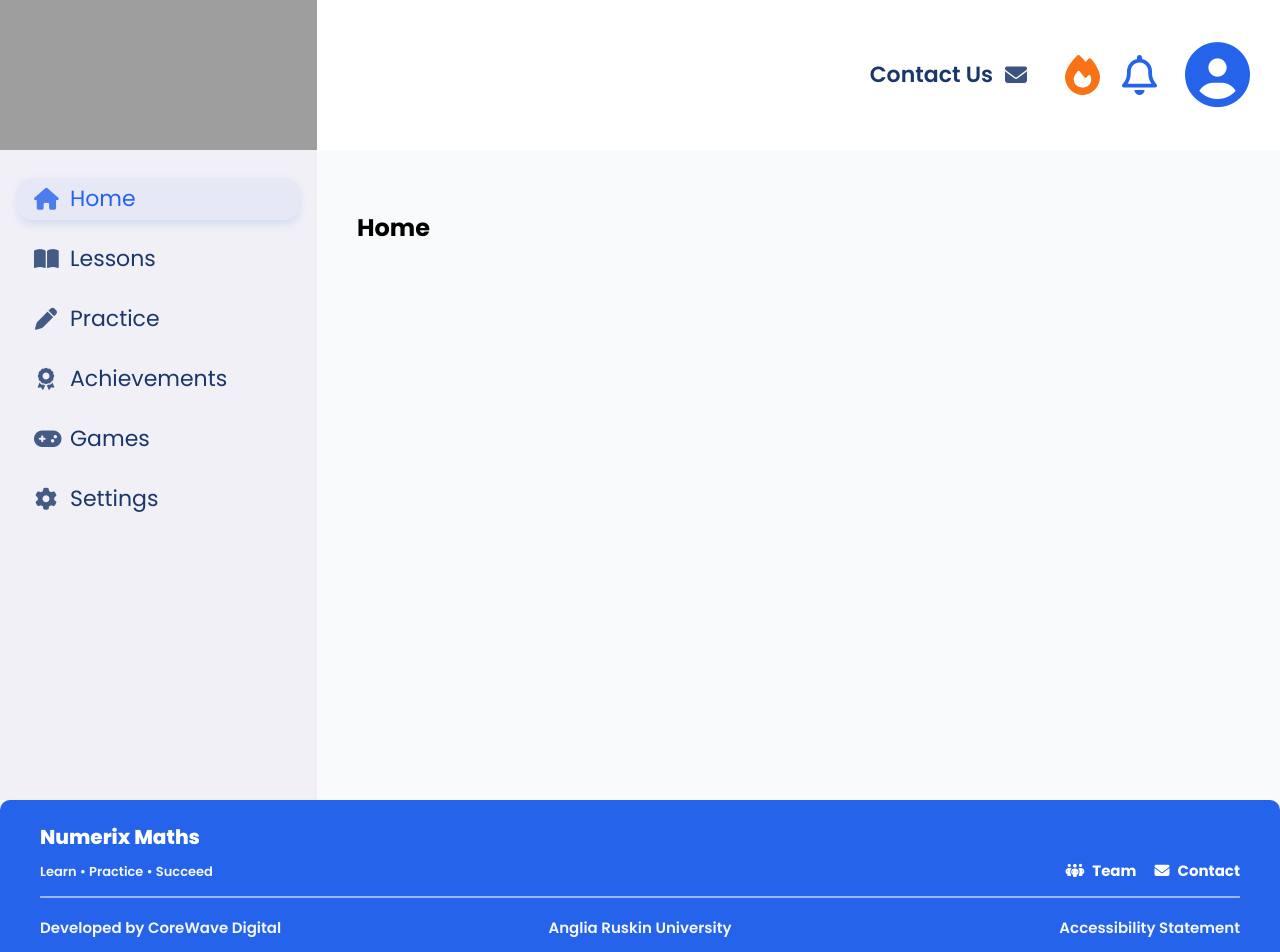
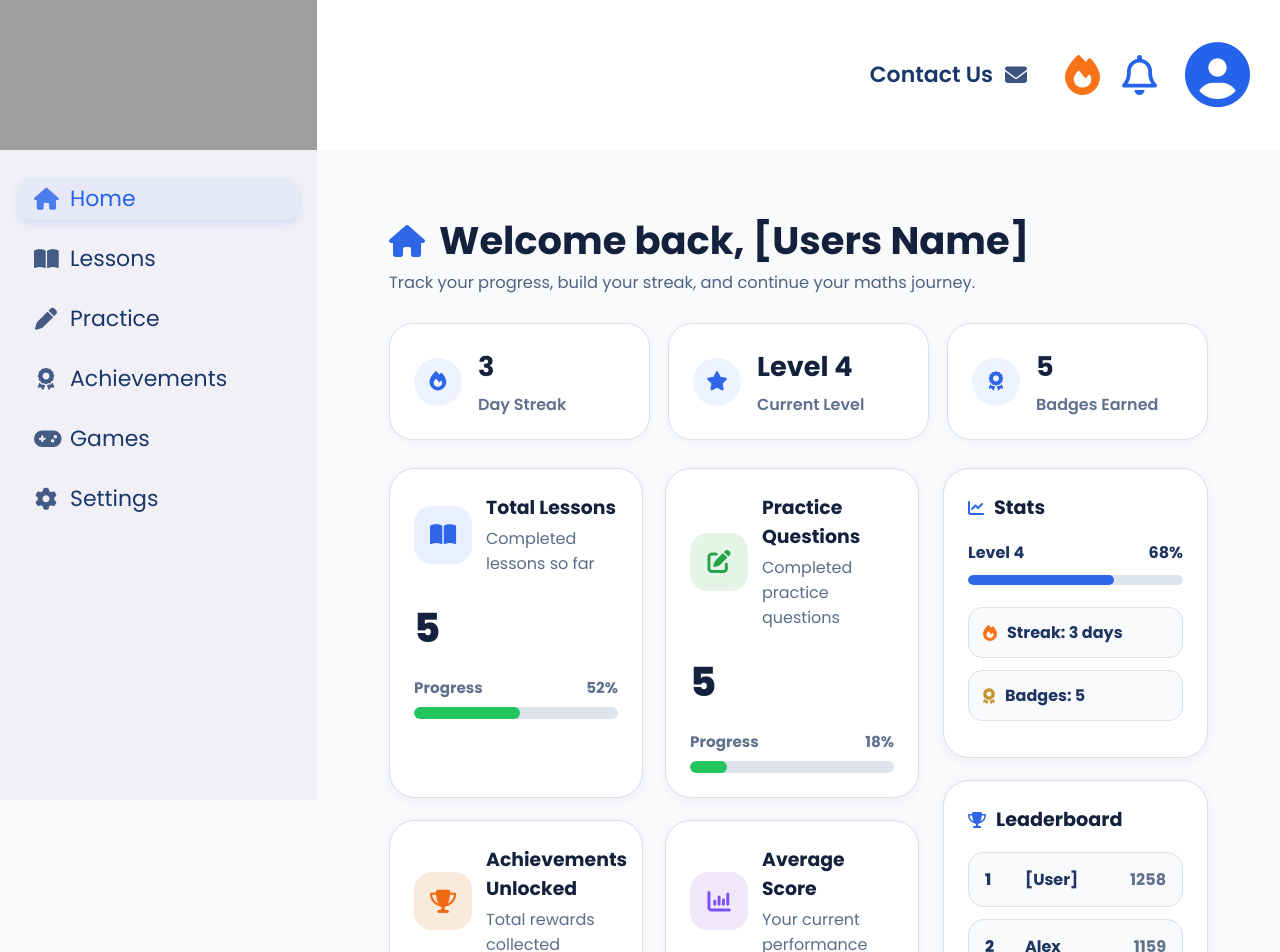
Before and after one commit to dburley67/Numerix-Maths, a Vue app: page /home in a window 1280 px wide. Shown: the top 952 px of the page. Built offline with nearby package versions, Linux system fonts and the light colour scheme; grey boxes are pictures that could not be loaded.

Commit message:
Completed Home page and updated the styling to match the lessons page and welcome page. Just waiting on the database to enable functionality

```diff
--- a/src/pages/HomePage.vue
+++ b/src/pages/HomePage.vue
@@ -1,5 +1,492 @@
 <template>
-  <div>
-    <h2>Home</h2>
-  </div>
+  <section class="home-page">
+    <div class="page-header">
+      <div class="page-title">
+        <i class="fa-solid fa-house"></i>
+        <h1>Welcome back, [Users Name]</h1>
+      </div>
+      <p>
+        Track your progress, build your streak, and continue your maths journey.
+      </p>
+    </div>
+
+    <div class="home-summary">
+      <div class="summary-card">
+        <i class="fa-solid fa-fire"></i>
+        <div>
+          <h2>3</h2>
+          <p>Day Streak</p>
+        </div>
+      </div>
+
+      <div class="summary-card">
+        <i class="fa-solid fa-star"></i>
+        <div>
+          <h2>Level 4</h2>
+          <p>Current Level</p>
+        </div>
+      </div>
+
+      <div class="summary-card">
+        <i class="fa-solid fa-award"></i>
+        <div>
+          <h2>5</h2>
+          <p>Badges Earned</p>
+        </div>
+      </div>
+    </div>
+
+    <div class="dashboard-grid">
+      <div class="main-column">
+        <article class="dashboard-card">
+          <div class="card-header">
+            <div class="card-icon icon-blue">
+              <i class="fa-solid fa-book-open"></i>
+            </div>
+            <div>
+              <h3>Total Lessons</h3>
+              <p>Completed lessons so far</p>
+            </div>
+          </div>
+
+          <div class="big-stat">5</div>
+
+          <div class="progress-row">
+            <span>Progress</span>
+            <span>52%</span>
+          </div>
+          <div class="progress-bar">
+            <div class="progress-fill green" style="width: 52%"></div>
+          </div>
+        </article>
+
+        <article class="dashboard-card">
+          <div class="card-header">
+            <div class="card-icon icon-green">
+              <i class="fa-solid fa-pen-to-square"></i>
+            </div>
+            <div>
+              <h3>Practice Questions</h3>
+              <p>Completed practice questions</p>
+            </div>
+          </div>
+
+          <div class="big-stat">5</div>
+
+          <div class="progress-row">
+            <span>Progress</span>
+            <span>18%</span>
+          </div>
+          <div class="progress-bar">
+            <div class="progress-fill green" style="width: 18%"></div>
+          </div>
+        </article>
+
+        <article class="dashboard-card">
+          <div class="card-header">
+            <div class="card-icon icon-orange">
+              <i class="fa-solid fa-trophy"></i>
+            </div>
+            <div>
+              <h3>Achievements Unlocked</h3>
+              <p>Total rewards collected</p>
+            </div>
+          </div>
+
+          <div class="big-stat">2</div>
+
+          <div class="progress-row">
+            <span>Progress</span>
+            <span>14%</span>
+          </div>
+          <div class="progress-bar">
+            <div class="progress-fill green" style="width: 14%"></div>
+          </div>
+        </article>
+
+        <article class="dashboard-card">
+          <div class="card-header">
+            <div class="card-icon icon-purple">
+              <i class="fa-solid fa-chart-column"></i>
+            </div>
+            <div>
+              <h3>Average Score</h3>
+              <p>Your current performance</p>
+            </div>
+          </div>
+
+          <div class="big-stat">25%</div>
+
+          <div class="progress-row">
+            <span>Performance</span>
+            <span>25%</span>
+          </div>
+          <div class="progress-bar">
+            <div class="progress-fill blue" style="width: 25%"></div>
+          </div>
+        </article>
+      </div>
+
+      <aside class="side-column">
+        <article class="side-card">
+          <div class="side-title">
+            <i class="fa-solid fa-chart-line"></i>
+            <h3>Stats</h3>
+          </div>
+
+          <div class="level-block">
+            <div class="level-head">
+              <span>Level 4</span>
+              <span>68%</span>
+            </div>
+            <div class="progress-bar small">
+              <div class="progress-fill blue" style="width: 68%"></div>
+            </div>
+          </div>
+
+          <div class="mini-stat">
+            <i class="fa-solid fa-fire"></i>
+            <span>Streak: 3 days</span>
+          </div>
+
+          <div class="mini-stat">
+            <i class="fa-solid fa-award"></i>
+            <span>Badges: 5</span>
+          </div>
+        </article>
+
+        <article class="side-card">
+          <div class="side-title">
+            <i class="fa-solid fa-trophy"></i>
+            <h3>Leaderboard</h3>
+          </div>
+
+          <div class="leaderboard-list">
+            <div class="leaderboard-item">
+              <span class="rank">1</span>
+              <span class="player">[User]</span>
+              <span class="score">1258</span>
+            </div>
+            <div class="leaderboard-item">
+              <span class="rank">2</span>
+              <span class="player">Alex</span>
+              <span class="score">1159</span>
+            </div>
+            <div class="leaderboard-item">
+              <span class="rank">3</span>
+              <span class="player">Kai</span>
+              <span class="score">1072</span>
+            </div>
+          </div>
+        </article>
+      </aside>
+    </div>
+  </section>
 </template>
+
+<script setup></script>
+
+<style scoped>
+.home-page {
+  min-height: 100%;
+  padding: 32px;
+  background: transparent;
+}
+
+.page-header {
+  margin-bottom: 28px;
+}
+
+.page-title {
+  display: flex;
+  align-items: center;
+  gap: 14px;
+  margin-bottom: 10px;
+}
+
+.page-title i {
+  font-size: 2rem;
+  color: #2f66e8;
+}
+
+.page-header h1 {
+  margin: 0;
+  font-size: 2.4rem;
+  line-height: 1;
+  color: #14213d;
+}
+
+.page-header p {
+  margin: 0;
+  color: #4f6481;
+  font-size: 1.02rem;
+  font-weight: 500;
+}
+
+.home-summary {
+  display: grid;
+  grid-template-columns: repeat(3, 1fr);
+  gap: 18px;
+  margin-bottom: 28px;
+}
+
+.summary-card {
+  background: #ffffff;
+  border: 1px solid #d8e0ea;
+  border-radius: 24px;
+  padding: 22px 24px;
+  display: flex;
+  align-items: center;
+  gap: 16px;
+  box-shadow: 0 2px 8px rgba(31, 47, 70, 0.04);
+}
+
+.summary-card i {
+  width: 48px;
+  height: 48px;
+  border-radius: 50%;
+  background: #edf4ff;
+  color: #2f66e8;
+  display: flex;
+  align-items: center;
+  justify-content: center;
+  font-size: 1.2rem;
+}
+
+.summary-card h2 {
+  margin: 0;
+  font-size: 1.7rem;
+  color: #14213d;
+}
+
+.summary-card p {
+  margin: 4px 0 0;
+  color: #5f718c;
+  font-weight: 600;
+}
+
+.dashboard-grid {
+  display: grid;
+  grid-template-columns: 2fr 1fr;
+  gap: 24px;
+}
+
+.main-column {
+  display: grid;
+  grid-template-columns: repeat(2, minmax(0, 1fr));
+  gap: 22px;
+}
+
+.dashboard-card,
+.side-card {
+  background: #ffffff;
+  border: 1px solid #d8e0ea;
+  border-radius: 26px;
+  padding: 24px;
+  box-shadow: 0 3px 12px rgba(31, 47, 70, 0.05);
+}
+
+.card-header {
+  display: flex;
+  align-items: center;
+  gap: 14px;
+  margin-bottom: 22px;
+}
+
+.card-icon {
+  width: 58px;
+  height: 58px;
+  border-radius: 18px;
+  display: flex;
+  align-items: center;
+  justify-content: center;
+  font-size: 1.45rem;
+  flex-shrink: 0;
+}
+
+.icon-blue {
+  background: #e8f0ff;
+  color: #2f66e8;
+}
+
+.icon-green {
+  background: #e4f5e8;
+  color: #22a447;
+}
+
+.icon-orange {
+  background: #f8ebdc;
+  color: #f06a11;
+}
+
+.icon-purple {
+  background: #efe8fb;
+  color: #7c4dff;
+}
+
+.card-header h3 {
+  margin: 0 0 4px;
+  color: #14213d;
+  font-size: 1.18rem;
+}
+
+.card-header p {
+  margin: 0;
+  color: #5b6e88;
+}
+
+.big-stat {
+  font-size: 2.5rem;
+  font-weight: 800;
+  color: #14213d;
+  margin-bottom: 18px;
+}
+
+.progress-row {
+  display: flex;
+  justify-content: space-between;
+  margin-bottom: 8px;
+  color: #5f718c;
+  font-weight: 700;
+  font-size: 0.95rem;
+}
+
+.progress-bar {
+  width: 100%;
+  height: 12px;
+  background: #dde4ee;
+  border-radius: 999px;
+  overflow: hidden;
+}
+
+.progress-bar.small {
+  height: 10px;
+}
+
+.progress-fill {
+  height: 100%;
+  border-radius: 999px;
+}
+
+.progress-fill.green {
+  background: #22c55e;
+}
+
+.progress-fill.blue {
+  background: #2f66e8;
+}
+
+.side-column {
+  display: flex;
+  flex-direction: column;
+  gap: 22px;
+}
+
+.side-title {
+  display: flex;
+  align-items: center;
+  gap: 10px;
+  margin-bottom: 18px;
+}
+
+.side-title i {
+  color: #2f66e8;
+}
+
+.side-title h3 {
+  margin: 0;
+  color: #14213d;
+  font-size: 1.2rem;
+}
+
+.level-block {
+  margin-bottom: 22px;
+}
+
+.level-head {
+  display: flex;
+  justify-content: space-between;
+  margin-bottom: 10px;
+  color: #1d3560;
+  font-weight: 700;
+}
+
+.mini-stat {
+  display: flex;
+  align-items: center;
+  gap: 10px;
+  margin-bottom: 12px;
+  background: #f8fafc;
+  border: 1px solid #d8e0ea;
+  border-radius: 14px;
+  padding: 12px 14px;
+  color: #1d3560;
+  font-weight: 700;
+}
+
+.mini-stat .fa-fire {
+  color: #f97316;
+}
+
+.mini-stat .fa-award {
+  color: #c6922b;
+}
+
+.leaderboard-list {
+  display: flex;
+  flex-direction: column;
+  gap: 12px;
+}
+
+.leaderboard-item {
+  display: grid;
+  grid-template-columns: 28px 1fr auto;
+  align-items: center;
+  gap: 12px;
+  padding: 14px 16px;
+  background: #f8fafc;
+  border: 1px solid #d8e0ea;
+  border-radius: 16px;
+}
+
+.rank {
+  font-weight: 800;
+  color: #1d3560;
+}
+
+.player {
+  color: #1d3560;
+  font-weight: 700;
+}
+
+.score {
+  color: #5f718c;
+  font-weight: 700;
+}
+
+@media (max-width: 1000px) {
+  .dashboard-grid {
+    grid-template-columns: 1fr;
+  }
+}
+
+@media (max-width: 900px) {
+  .home-summary {
+    grid-template-columns: 1fr;
+  }
+
+  .main-column {
+    grid-template-columns: 1fr;
+  }
+}
+
+@media (max-width: 768px) {
+  .home-page {
+    padding: 20px;
+  }
+
+  .page-header h1 {
+    font-size: 2rem;
+  }
+}
+</style>
```
